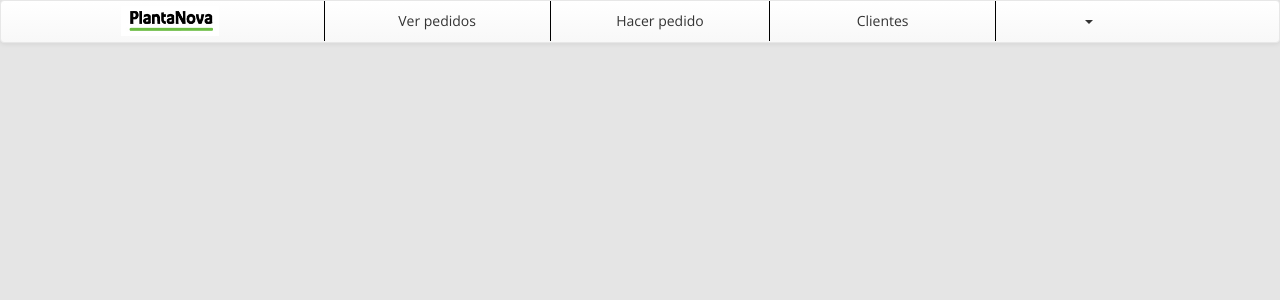
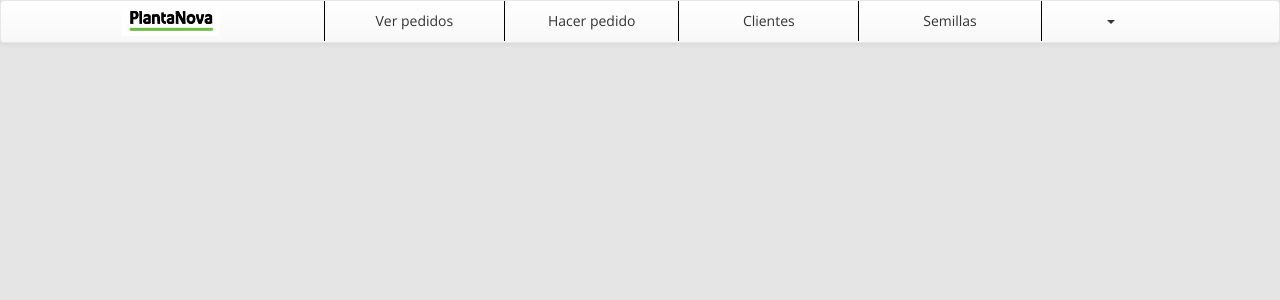
Before and after one commit to Ampscf/plantanova, a CodeIgniter app: template application/views/header/view_admin_header.php in a window 1280 px wide. Shown: the top 300 px of the page. Run offline with CodeIgniter, Linux system fonts and the light colour scheme; the template is opened without the code that fills it, so the values that code supplies are empty; some libraries are stand-ins or nearby versions.

Commit message:
se agrega al header la seccion de semillas

```diff
--- a/application/views/header/view_admin_header.php
+++ b/application/views/header/view_admin_header.php
@@ -58,6 +58,7 @@
 								<li class="active" style="border-left: 1px solid #000;"><?php echo anchor('order/index','Ver pedidos'); ?></li>
 								<li style="border-left: 1px solid #000;"><?php echo anchor('order/carga_ordenes','Hacer pedido'); ?></li>
 								<li style="border-left: 1px solid #000;"><?php echo anchor('admin/list_clients','Clientes'); ?></li>
+								<li style="border-left: 1px solid #000;"><?php echo anchor('seeds/index','Semillas'); ?></li>
 								<li class="dropdown" style="border-left: 1px solid #000;">
 									<a href="#" class="dropdown-toggle" data-toggle="dropdown">
 										<?php echo $this->session->userdata('mail'); ?>
```
